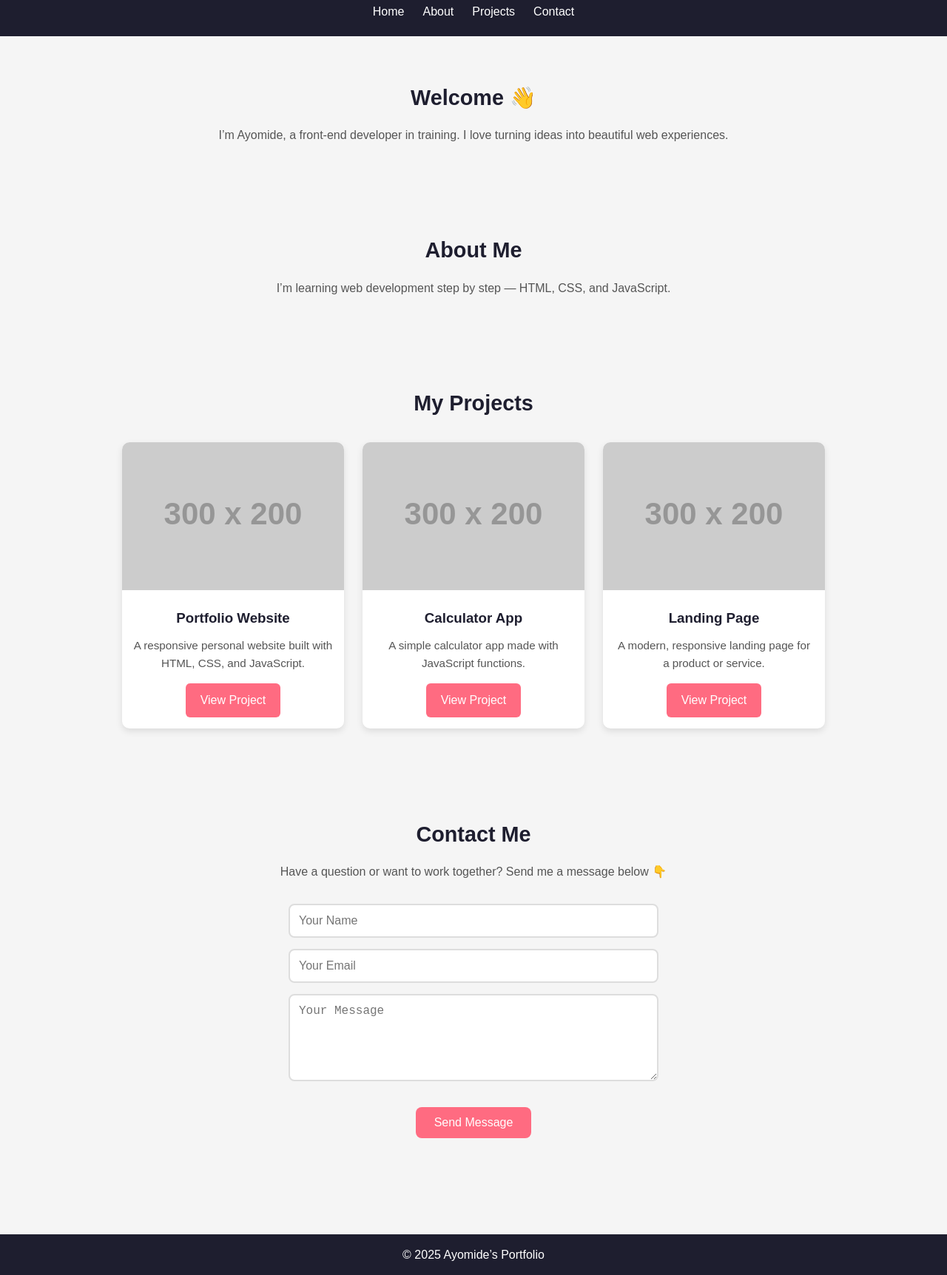
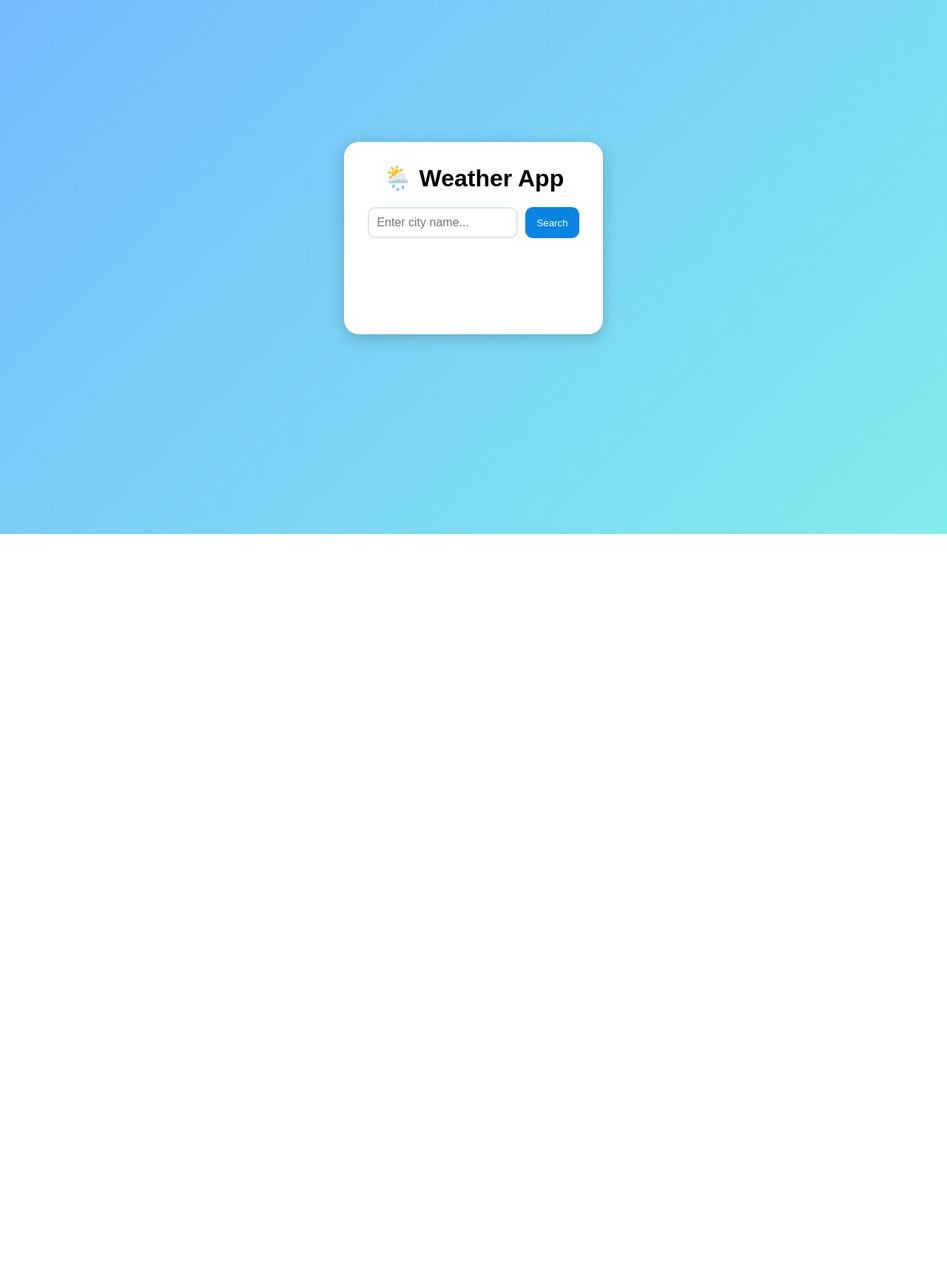
Before and after one commit to flash6d/my-portfolio, a plain HTML site: page index.html in a window 1280 px wide. Shown: the part 78-1802 px from the top of the page at 74% size. After the commit the page ends 800 px from the top, so only its background shows below. Drawn offline with Linux system fonts and the light colour scheme; placeholder pictures from the web are drawn by us.

Commit message:
Add files via upload

```diff
--- a/index.html
+++ b/index.html
@@ -1,77 +1,25 @@
 <!DOCTYPE html>
 <html lang="en">
 <head>
-  <meta charset="UTF-8">
-  <meta name="viewport" content="width=device-width, initial-scale=1.0">
-  <title>Ayomide’s Portfolio</title>
-  <link rel="stylesheet" href="style.css">
+  <meta charset="UTF-8" />
+  <meta name="viewport" content="width=device-width, initial-scale=1.0" />
+  <title>Weather App</title>
+  <link rel="stylesheet" href="style.css" />
 </head>
 <body>
-  <header>
-    <h1>Ayomide’s Portfolio</h1>
-    <nav>
-      <ul>
-        <li><a href="#home">Home</a></li>
-        <li><a href="#about">About</a></li>
-        <li><a href="#projects">Projects</a></li>
-        <li><a href="#contact">Contact</a></li>
-      </ul>
-    </nav>
-  </header>
-
-  <section id="home">
-    <h2>Welcome 👋</h2>
-    <p>I’m Ayomide, a front-end developer in training. I love turning ideas into beautiful web experiences.</p>
-  </section>
-
-  <section id="about">
-    <h2>About Me</h2>
-    <p>I’m learning web development step by step — HTML, CSS, and JavaScript.</p>
-  </section>
-<section id="projects">
-  <h2>My Projects</h2>
-  <div class="projects-container">
-    <div class="project-card">
-      <img src="https://via.placeholder.com/300x200" alt="Project 1">
-      <h3>Portfolio Website</h3>
-      <p>A responsive personal website built with HTML, CSS, and JavaScript.</p>
-      <a href="#" target="_blank">View Project</a>
+  <div class="weather-container">
+    <h1>🌦️ Weather App</h1>
+    <div class="search">
+      <input type="text" id="cityInput" placeholder="Enter city name..." />
+      <button id="searchBtn">Search</button>
     </div>
 
-    <div class="project-card">
-      <img src="https://via.placeholder.com/300x200" alt="Project 2">
-      <h3>Calculator App</h3>
-      <p>A simple calculator app made with JavaScript functions.</p>
-      <a href="#" target="_blank">View Project</a>
-    </div>
-
-    <div class="project-card">
-      <img src="https://via.placeholder.com/300x200" alt="Project 3">
-      <h3>Landing Page</h3>
-      <p>A modern, responsive landing page for a product or service.</p>
-      <a href="#" target="_blank">View Project</a>
+    <div class="weather-info">
+      <h2 id="cityName">--</h2>
+      <p id="temperature">-- °C</p>
+      <p id="condition">--</p>
     </div>
   </div>
-</section>
-
-
-
-<section id="contact">
-  <h2>Contact Me</h2>
-  <p>Have a question or want to work together? Send me a message below 👇</p>
-
-  <form class="contact-form">
-    <input type="text" id="name" placeholder="Your Name" required>
-    <input type="email" id="email" placeholder="Your Email" required>
-    <textarea id="message" rows="5" placeholder="Your Message" required></textarea>
-    <button type="submit">Send Message</button>
-  </form>
-</section>
-
-
-  <footer>
-    <p>&copy; 2025 Ayomide’s Portfolio</p>
-  </footer>
 
   <script src="script.js"></script>
 </body>
--- a/script.js
+++ b/script.js
@@ -1,49 +1,44 @@
-// A simple welcome message
-console.log("Welcome to my first interactive website!");
+// ===== SELECT ELEMENTS =====
+const searchBtn = document.getElementById("searchBtn");
+const cityInput = document.getElementById("cityInput");
+const cityName = document.getElementById("cityName");
+const temperature = document.getElementById("temperature");
+const condition = document.getElementById("condition");
 
-// Example: when the button is clicked
-function contactMe() {
-  const name = prompt("Hi there! What’s your name?");
-  if (name) {
-    alert(`Nice to meet you, ${name}! I’ll be in touch soon 😊`);
-  } else {
-    alert("No worries! Maybe next time 👋");
-  }
-}// Fade-in animation when scrolling
-const sections = document.querySelectorAll("section");
+// ===== YOUR API KEY =====
+const apiKey = "be470911a1d223aa133f8b3e591069d6";
 
-const revealSection = () => {
-  const triggerBottom = window.innerHeight * 0.8;
+// ===== EVENT LISTENER =====
+searchBtn.addEventListener("click", getWeather);
+cityInput.addEventListener("keypress", (e) => {
+  if (e.key === "Enter") getWeather();
+});
 
-  sections.forEach(section => {
-    const sectionTop = section.getBoundingClientRect().top;
+// ===== FETCH WEATHER FUNCTION =====
+function getWeather() {
+  const city = cityInput.value.trim();
+  if (city === "") return;
 
-    if (sectionTop < triggerBottom) {
-      section.classList.add("show");
-    } else {
-      section.classList.remove("show");
-    }
-  });
-};
+  const url = `https://api.openweathermap.org/data/2.5/weather?q=${city}&units=metric&appid=${apiKey}`;
 
-window.addEventListener("scroll", revealSection);
+  fetch(url)
+    .then((response) => {
+      if (!response.ok) throw new Error("City not found");
+      return response.json();
+    })
+    .then((data) => {
+      cityName.textContent = `${data.name}, ${data.sys.country}`;
+      temperature.textContent = `${Math.round(data.main.temp)} °C`;
+      condition.textContent = data.weather[0].main;
 
-// Run on load
-revealSection();
-// Contact form submission
-const contactForm = document.querySelector(".contact-form");
+      // Add smooth effect
+      document.querySelector(".weather-info").style.opacity = "1";
+    })
+    .catch((error) => {
+      cityName.textContent = "City not found 😕";
+      temperature.textContent = "-- °C";
+      condition.textContent = "--";
+    });
 
-contactForm.addEventListener("submit", (e) => {
-  e.preventDefault();
-
-  const name = document.querySelector("#name").value.trim();
-  const email = document.querySelector("#email").value.trim();
-  const message = document.querySelector("#message").value.trim();
-
-  if (name && email && message) {
-    alert(`Thank you, ${name}! Your message has been sent.`);
-    contactForm.reset();
-  } else {
-    alert("Please fill in all fields before submitting.");
-  }
-});
+  cityInput.value = "";
+}
--- a/style.css
+++ b/style.css
@@ -1,232 +1,66 @@
-html {
-  scroll-behavior: smooth;
-}
-/* ===== CSS RESET ===== */
 * {
   margin: 0;
   padding: 0;
   box-sizing: border-box;
+  font-family: "Poppins", sans-serif;
 }
 
-/* ===== GLOBAL STYLES ===== */
 body {
-  font-family: "Poppins", sans-serif;
-  background-color: #f5f5f5;
-  color: #333;
-  line-height: 1.6;
+  background: linear-gradient(135deg, #74b9ff, #81ecec);
+  height: 100vh;
+  display: flex;
+  justify-content: center;
+  align-items: center;
 }
 
-/* ===== HEADER ===== */
-header {
-  background-color: #1e1e2f;
-  color: #fff;
-  padding: 20px 0;
+.weather-container {
+  background: #fff;
+  padding: 30px;
+  border-radius: 20px;
+  box-shadow: 0 5px 20px rgba(0,0,0,0.2);
   text-align: center;
+  width: 350px;
 }
 
-header h1 {
-  font-size: 2rem;
+.search {
+  display: flex;
+  justify-content: center;
+  margin: 20px 0;
+  gap: 10px;
+}
+
+.search input {
+  padding: 10px;
+  width: 70%;
+  border: 2px solid #dfe6e9;
+  border-radius: 10px;
+  font-size: 16px;
+}
+
+.search button {
+  background: #0984e3;
+  color: white;
+  border: none;
+  padding: 10px 15px;
+  border-radius: 10px;
+  cursor: pointer;
+  transition: 0.3s;
+}
+
+.search button:hover {
+  background: #74b9ff;
+}
+
+.weather-info h2 {
+  color: #2d3436;
   margin-bottom: 10px;
 }
 
-nav ul {
-  list-style: none;
-  display: flex;
-  justify-content: center;
-  gap: 25px;
+.weather-info p {
+  color: #636e72;
+  font-size: 18px;
 }
-
-nav a {
-  color: #fff;
-  text-decoration: none;
-  font-weight: 500;
-  transition: color 0.3s ease;
+.weather-info {
+  opacity: 0;
+  transition: opacity 0.6s ease;
 }
-
-nav a:hover {
-  color: #ff6b81;
-}
-
-/* ===== SECTIONS ===== */
-section {
-  padding: 60px 20px;
-  text-align: center;
-}
-
-section h2 {
-  color: #1e1e2f;
-  margin-bottom: 15px;
-  font-size: 1.8rem;
-}
-
-section p {
-  max-width: 700px;
-  margin: 0 auto;
-  color: #555;
-}/* ===== ANIMATIONS ===== */
-section {
-  opacity: 0;
-  transform: translateY(40px);
-  transition: all 0.8s ease;
-}
-
-/* When section is visible */
-section.show {
-  opacity: 1;
-  transform: translateY(0);
-}
-
-
-/* ===== BUTTON STYLE ===== */
-button {
-  background-color: #ff6b81;
-  color: #fff;
-  border: none;
-  padding: 12px 25px;
-  border-radius: 8px;
-  font-size: 1rem;
-  cursor: pointer;
-  transition: background 0.3s ease;
-  margin-top: 20px;
-}
-
-button:hover {
-  background-color: #ff4757;
-}
-
-/* ===== FOOTER ===== */
-footer {
-  background-color: #1e1e2f;
-  color: #fff;
-  text-align: center;
-  padding: 15px;
-  margin-top: 40px;
-}
-/* ===== RESPONSIVE DESIGN ===== */
-
-/* For tablets and smaller laptops */
-@media (max-width: 900px) {
-  header h1 {
-    font-size: 1.6rem;
-  }
-
-  nav ul {
-    gap: 15px;
-  }
-
-  section {
-    padding: 40px 15px;
-  }
-}
-
-/* For mobile phones */
-@media (max-width: 600px) {
-  nav ul {
-    flex-direction: column;
-    align-items: center;
-    gap: 10px;
-  }
-
-  section h2 {
-    font-size: 1.4rem;
-  }
-
-  button {
-    width: 80%;
-  }
-}
-/* ===== PROJECTS SECTION ===== */
-.projects-container {
-  display: flex;
-  flex-wrap: wrap;
-  justify-content: center;
-  gap: 25px;
-  margin-top: 30px;
-}
-
-.project-card {
-  background-color: #fff;
-  border-radius: 10px;
-  box-shadow: 0 4px 10px rgba(0, 0, 0, 0.1);
-  width: 300px;
-  transition: transform 0.3s ease, box-shadow 0.3s ease;
-  overflow: hidden;
-}
-
-.project-card img {
-  width: 100%;
-  height: 200px;
-  object-fit: cover;
-}
-
-.project-card h3 {
-  margin: 15px 0 10px;
-  color: #1e1e2f;
-}
-
-.project-card p {
-  padding: 0 15px;
-  color: #555;
-  font-size: 0.95rem;
-}
-
-.project-card a {
-  display: inline-block;
-  margin: 15px;
-  background-color: #ff6b81;
-  color: white;
-  padding: 10px 20px;
-  border-radius: 6px;
-  text-decoration: none;
-  transition: background 0.3s ease;
-}
-
-.project-card a:hover {
-  background-color: #ff4757;
-}
-
-.project-card:hover {
-  transform: translateY(-8px);
-  box-shadow: 0 8px 18px rgba(0, 0, 0, 0.15);
-}
-/* ===== CONTACT FORM ===== */
-.contact-form {
-  display: flex;
-  flex-direction: column;
-  align-items: center;
-  max-width: 500px;
-  margin: 30px auto;
-  gap: 15px;
-}
-
-.contact-form input,
-.contact-form textarea {
-  width: 100%;
-  padding: 12px;
-  border: 2px solid #ddd;
-  border-radius: 8px;
-  font-size: 1rem;
-  transition: border-color 0.3s ease;
-}
-
-.contact-form input:focus,
-.contact-form textarea:focus {
-  border-color: #ff6b81;
-  outline: none;
-}
-
-.contact-form button {
-  background-color: #ff6b81;
-  color: white;
-  border: none;
-  padding: 12px 25px;
-  border-radius: 8px;
-  font-size: 1rem;
-  cursor: pointer;
-  transition: background 0.3s ease, transform 0.2s ease;
-}
-
-.contact-form button:hover {
-  background-color: #ff4757;
-  transform: scale(1.05);
-}
```
